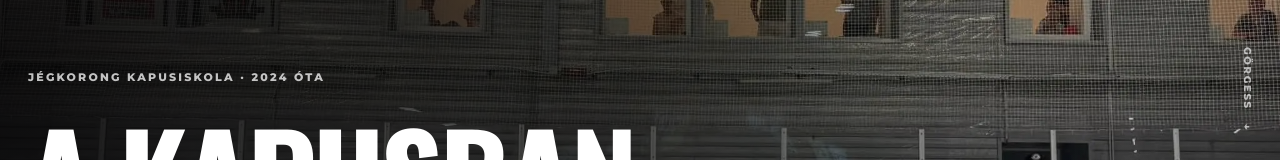
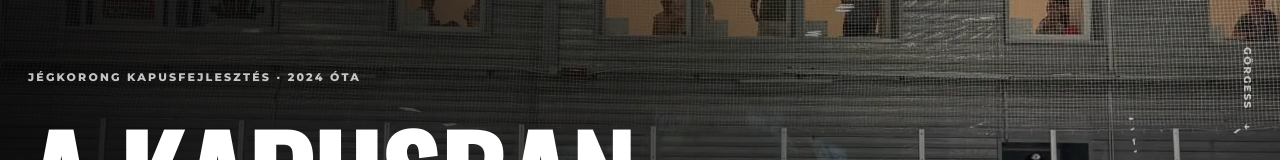
Before and after one commit to thebalazsoliver/BrosGoaltending, a React (Vite) app: page / in a window 1280 px wide. Shown: the part 325-485 px from the top of the page. Built offline with nearby package versions, Linux system fonts and the light colour scheme; the HTML template or start-up script is replaced by a standard one.

Commit message:
szoveg pontositas

```diff
--- a/src/App.jsx
+++ b/src/App.jsx
@@ -231,7 +231,7 @@ export default function App() {
         />
         <div className="hero__shade" />
         <div className="hero__content shell">
-          <p className="eyebrow eyebrow--light">Jégkorong kapusiskola · 2024 óta</p>
+          <p className="eyebrow eyebrow--light">Jégkorong kapusfejlesztés · 2024 óta</p>
           <h1>
             A kapusban
             <span>több van.</span>
```
